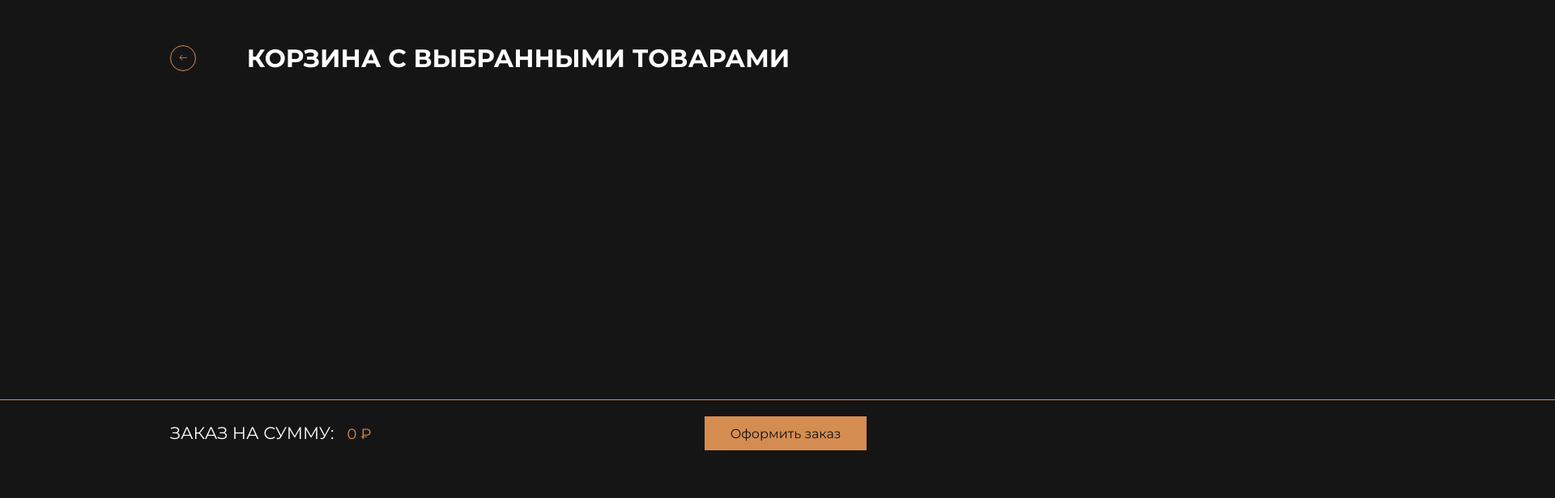
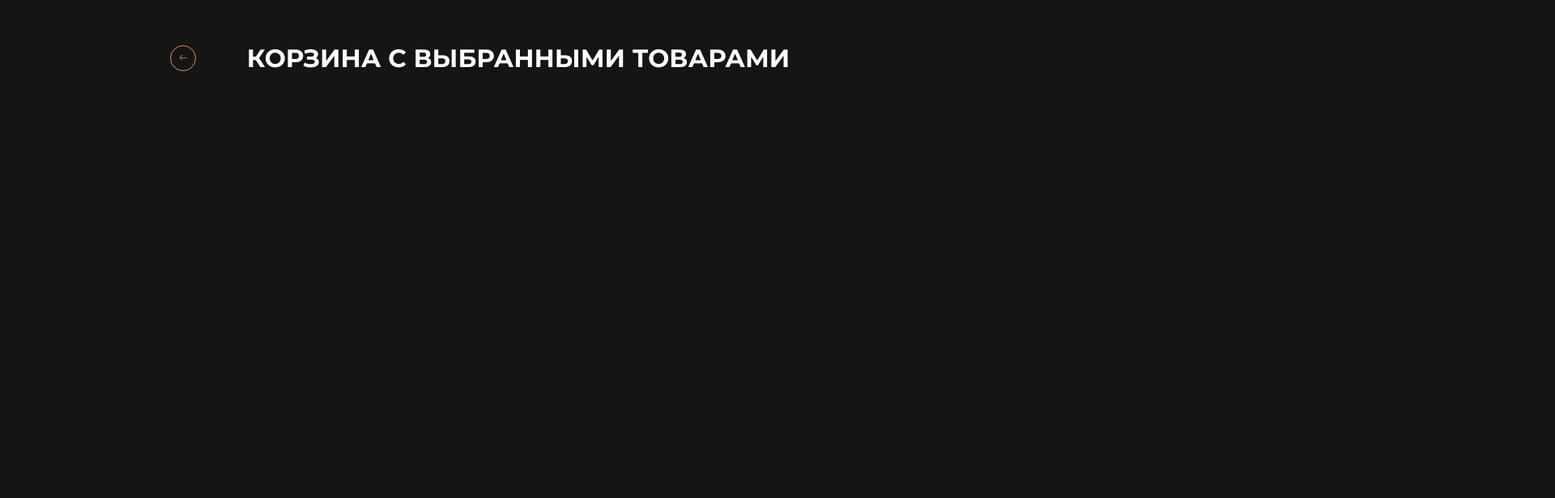
Before and after one commit to julia-popova-s/module-react, a React (Create React App) app: page /shoplist in a window 1280 px wide. Shown: the top 616 px of the page at 81% size, 1920 px wide, since content can reach past the window. Built offline with nearby package versions, Linux system fonts and the light colour scheme.

Commit message:
bug fixing layout

```diff
--- a/src/components/elements/basketList/BasketListWrap.styled.js
+++ b/src/components/elements/basketList/BasketListWrap.styled.js
@@ -2,7 +2,7 @@ import styled from "styled-components";
 const BasketListWrap = styled.section`
   .basket-list {
     width: 100%;
-    height: calc(73vh - 113.5px - 90px);
+    height: calc(100vh - 113.5px - 90px);
     overflow-x: auto;
 
     ::-webkit-scrollbar {
@@ -22,7 +22,7 @@ const BasketListWrap = styled.section`
   }
   .container {
     max-width: 920px;
-    padding: 0 10px 0 30px;
+    padding: 0 5px 0 30px;
     margin: 0 auto;
   }
 `;
--- a/src/components/pages/basketPage/_basket.scss
+++ b/src/components/pages/basketPage/_basket.scss
@@ -61,28 +61,8 @@
 }
 
 .footer {
-
   box-sizing: border-box;
   border-top: 1px solid $color-basic;
-  position: relative;
-
-  &::before,
-  &::after {
-    content: "";
-    width: 100%;
-    height: 1px;
-    top: -1px;
-    background-color: $color-basic;
-    position: absolute;
-  }
-
-  &::before {
-    right: 100%;
-  }
-
-  &::after {
-    left: 100%;
-  }
 }
 
 .footerBlock {
--- a/src/components/pages/styles/_base.scss
+++ b/src/components/pages/styles/_base.scss
@@ -7,5 +7,4 @@
 body {
   font-family: 'Montserrat', sans-serif;
   background-color: $color-back;
-  overflow-x: hidden;
 }
```
